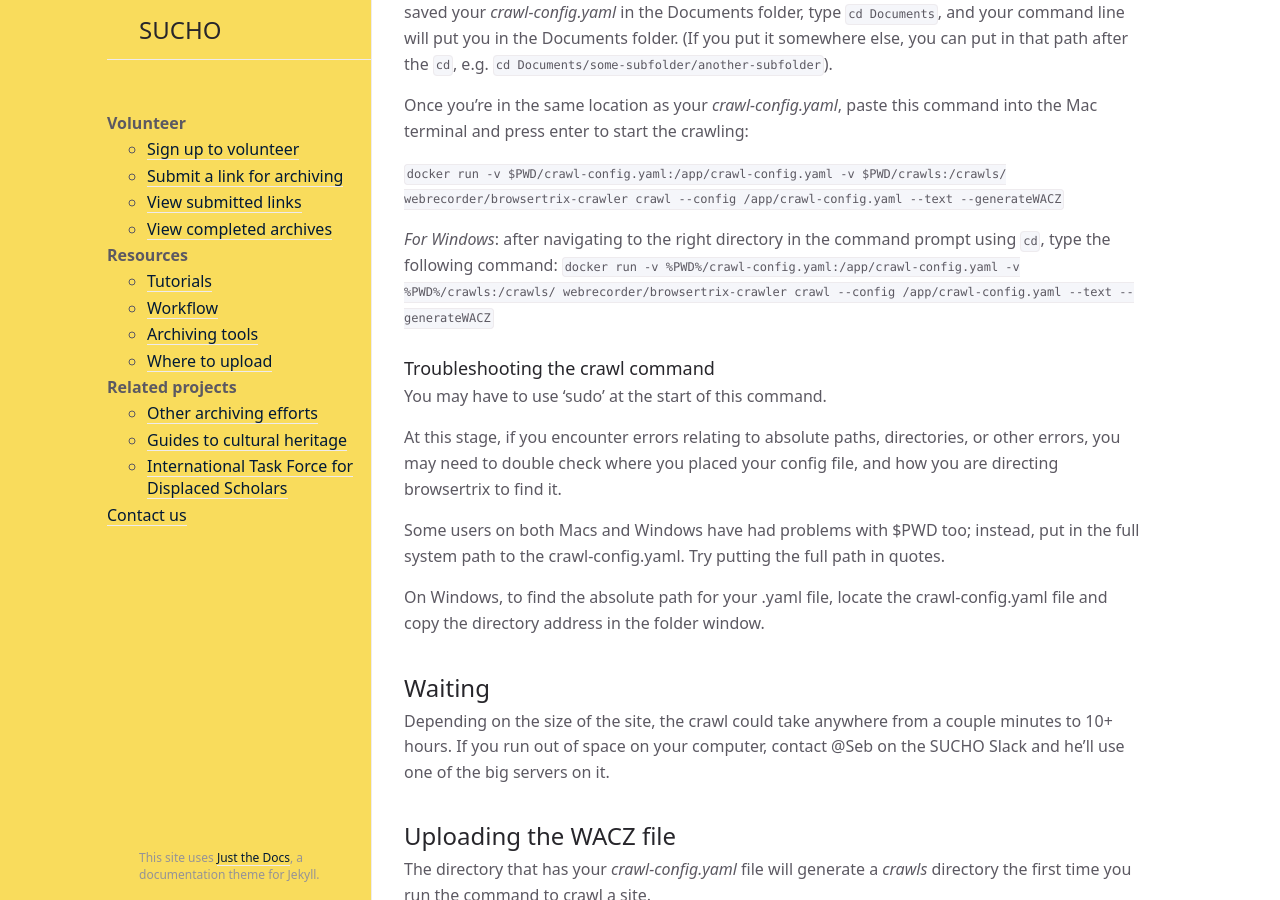
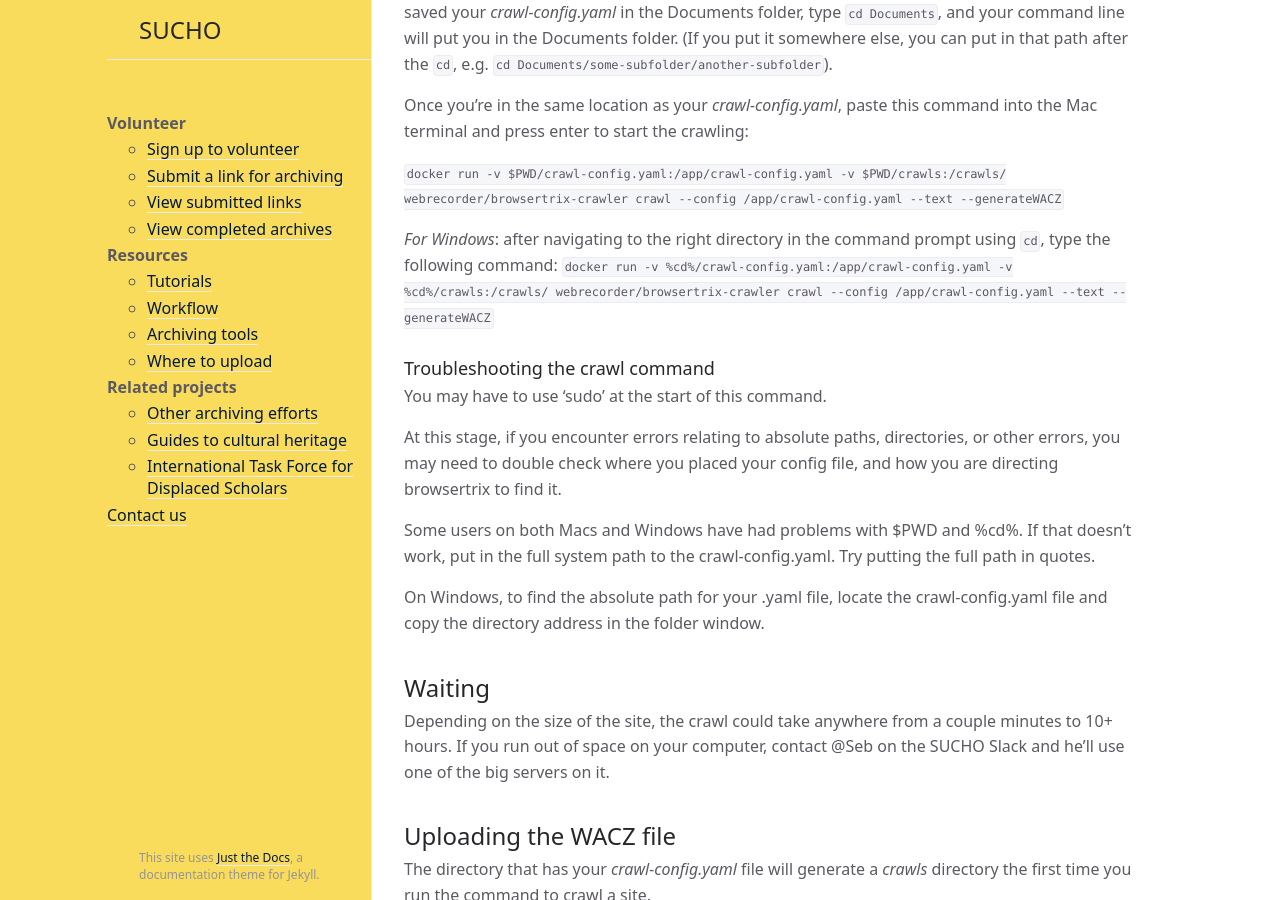
Before and after one commit to sucho-archiving/sucho-archiving.github.io, a Jekyll site: the page built from browsertrix.md, in a window 1280 px wide and 900 px high, scrolled down 2986 px. Built offline with Jekyll 4.4.1, drawn with Linux system fonts in a browser that asks for light colours.

Commit message:
Update browsertrix.md

```diff
--- a/browsertrix.md
+++ b/browsertrix.md
@@ -89,14 +89,14 @@ Once you're in the same location as your *crawl-config.yaml*, paste this command
 `docker run -v $PWD/crawl-config.yaml:/app/crawl-config.yaml -v $PWD/crawls:/crawls/ webrecorder/browsertrix-crawler crawl --config /app/crawl-config.yaml --text --generateWACZ`
 
 *For Windows*: after navigating to the right directory in the command prompt using `cd`, type the following command:
-`docker run -v %PWD%/crawl-config.yaml:/app/crawl-config.yaml -v %PWD%/crawls:/crawls/ webrecorder/browsertrix-crawler crawl --config /app/crawl-config.yaml --text --generateWACZ`
+`docker run -v %cd%/crawl-config.yaml:/app/crawl-config.yaml -v %cd%/crawls:/crawls/ webrecorder/browsertrix-crawler crawl --config /app/crawl-config.yaml --text --generateWACZ`
 
 ### Troubleshooting the crawl command
 You may have to use 'sudo' at the start of this command.
 
 At this stage, if you encounter errors relating to absolute paths, directories, or other errors, you may need to double check where you placed your config file, and how you are directing browsertrix to find it.
 
-Some users on both Macs and Windows have had problems with $PWD too; instead, put in the full system path to the crawl-config.yaml. Try putting the full path in quotes.
+Some users on both Macs and Windows have had problems with $PWD and %cd%. If that doesn't work, put in the full system path to the crawl-config.yaml. Try putting the full path in quotes.
 
 On Windows, to find the absolute path for your .yaml file, locate the crawl-config.yaml file and copy the directory address in the folder window.
 
```
